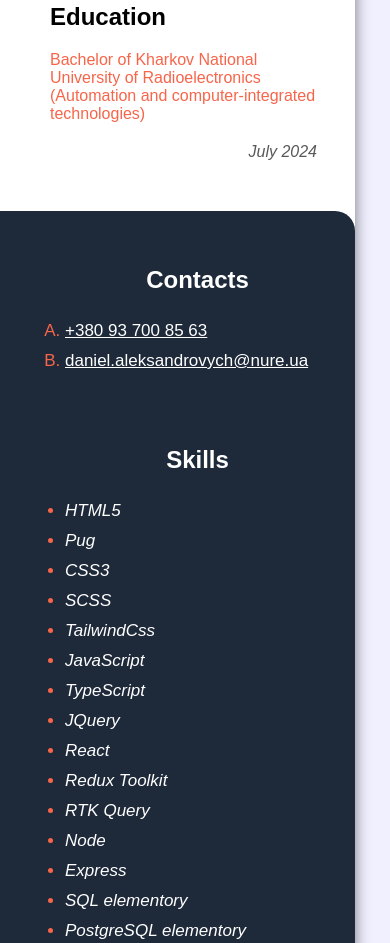
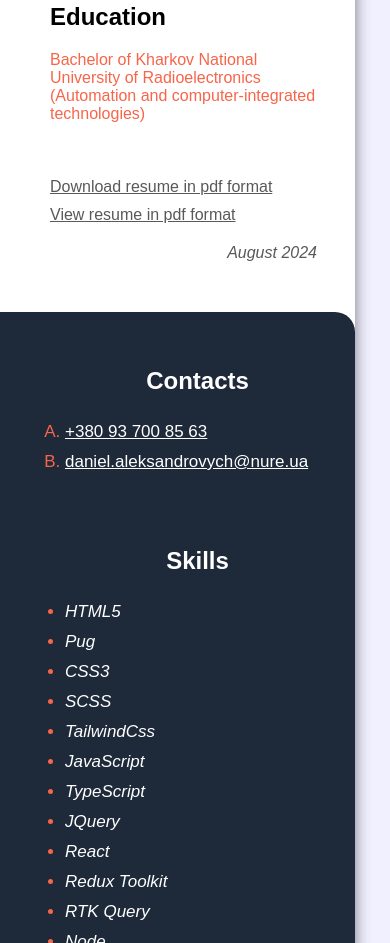
Before and after one commit to Fhgdethg/resume, a website: page src/index.html in a window 390 px wide. Shown: the part 1857-2800 px from the top of the page. Drawn offline with nearby package versions, Linux system fonts and the light colour scheme.

Commit message:
Add: - Download resume in pdf format - View resume in pdf format Change date to August and replace date

```diff
--- a/src/index.html
+++ b/src/index.html
@@ -232,7 +232,21 @@
 						>Bachelor of Kharkov National University of Radioelectronics (Automation and computer-integrated technologies)</span
 					>
 				</div>
-				<span class="main__time-create"> July 2024 </span>
+				<div class="main__pdf-cv-links">
+					<a
+						href="img/Resume.pdf"
+						class="main__projects-link"
+						target="_blank">
+						Download resume in pdf format
+					</a>
+					<a
+							href="img/Resume.pdf"
+							class="main__projects-link"
+							download="Resume_Daniel_Aleksandrovych.pdf">
+						View resume in pdf format
+					</a>
+				</div>
+				<span class="main__time-create"> August 2024 </span>
 			</main>
 		</div>
 	</body>
--- a/src/scss/style.scss
+++ b/src/scss/style.scss
@@ -140,6 +140,35 @@ ol {
       color: $grayCol;
       font-style: italic;
     }
+
+    &__pdf-cv-links {
+      display: flex;
+      align-items: center;
+      gap: 30px;
+      margin-top: 55px;
+
+      a {
+        text-decoration: underline;
+      }
+    }
+  }
+}
+
+@media screen and (max-width: 875px) {
+  .block {
+    .main {
+      &__pdf-cv-links {
+        flex-direction: column;
+        align-items: flex-start;
+        gap: 0;
+
+        a {
+          &:not(:first-child) {
+            margin-top: 10px;
+          }
+        }
+      }
+    }
   }
 }
 
```
Also changed, not shown: src/css/style.min.css, 1 other file.
